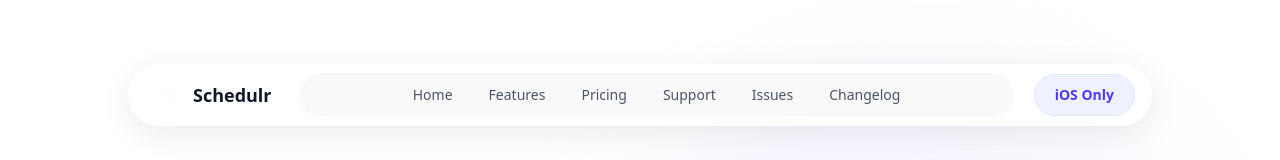
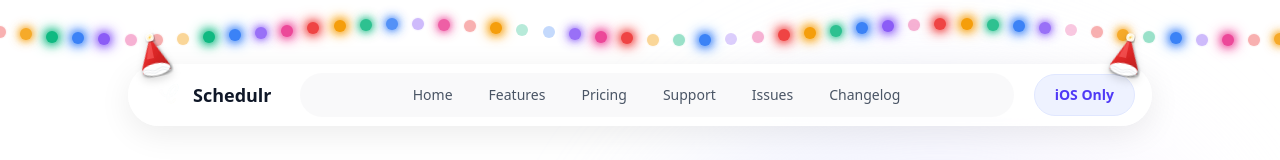
Before and after one commit to danblock97/schedulr-web, a Next.js app: page / in a window 1280 px wide. Shown: the top 160 px of the page. Built offline with nearby package versions, Linux system fonts and the light colour scheme.

Commit message:
feat: add Christmas decorations with interactive fairy lights and a Christmas tree component

```diff
--- a/app/layout.tsx
+++ b/app/layout.tsx
@@ -3,6 +3,8 @@ import { Inter, Outfit } from "next/font/google";
 import "./globals.css";
 import { Analytics } from "@vercel/analytics/react";
 import { SpeedInsights } from "@vercel/speed-insights/next";
+import FairyLights from "@/components/ui/FairyLights";
+import ChristmasTree from "@/components/ui/ChristmasTree";
 
 const inter = Inter({
   subsets: ["latin"],
@@ -61,6 +63,8 @@ export default function RootLayout({
         />
       </head>
       <body className={`${inter.variable} ${outfit.variable} font-sans antialiased`}>
+        <FairyLights />
+        <ChristmasTree />
         {/*
         <div
           className="sticky top-0 z-50 w-full bg-amber-100 border-b border-amber-200 text-amber-900 text-center px-4 py-3 text-sm"
--- a/components/layout/Navbar.tsx
+++ b/components/layout/Navbar.tsx
@@ -25,6 +25,117 @@ export function Navbar() {
   return (
     <div className="fixed top-16 left-0 right-0 z-50 flex justify-center px-4 pointer-events-none">
       <nav className="floating-nav rounded-full px-2 py-2 pointer-events-auto w-full max-w-5xl mx-auto flex items-center justify-between gap-3 relative">
+        {/* Christmas Hat - Left Corner */}
+        <div className="absolute left-0 -top-8 pointer-events-none transform -rotate-12 z-10">
+          <svg width="50" height="50" viewBox="0 0 100 100" className="drop-shadow-lg">
+            <defs>
+              <linearGradient id="hatGradientLeft" x1="0%" y1="0%" x2="100%" y2="100%">
+                <stop offset="0%" stopColor="#ff4444" />
+                <stop offset="50%" stopColor="#dc2626" />
+                <stop offset="100%" stopColor="#b91c1c" />
+              </linearGradient>
+              <filter id="shadowLeft">
+                <feDropShadow dx="2" dy="3" stdDeviation="3" floodOpacity="0.4" />
+              </filter>
+            </defs>
+            {/* Main hat cone */}
+            <path
+              d="M 50 8 L 22 68 L 22 78 L 78 78 L 78 68 Z"
+              fill="url(#hatGradientLeft)"
+              filter="url(#shadowLeft)"
+            />
+            {/* Highlight on hat */}
+            <path
+              d="M 50 8 L 35 50 L 50 50 Z"
+              fill="#ff6b6b"
+              opacity="0.5"
+            />
+            {/* White fluffy trim */}
+            <ellipse
+              cx="50"
+              cy="73"
+              rx="28"
+              ry="12"
+              fill="#ffffff"
+              filter="url(#shadowLeft)"
+            />
+            {/* Trim texture lines */}
+            <path
+              d="M 22 73 Q 30 68, 38 73 T 54 73 T 70 73 T 78 73"
+              stroke="#e5e7eb"
+              strokeWidth="1.5"
+              fill="none"
+            />
+            <path
+              d="M 22 78 Q 30 73, 38 78 T 54 78 T 70 78 T 78 78"
+              stroke="#e5e7eb"
+              strokeWidth="1.5"
+              fill="none"
+            />
+            {/* Pom pom */}
+            <circle cx="50" cy="8" r="8" fill="#ffffff" filter="url(#shadowLeft)" />
+            <circle cx="50" cy="8" r="6" fill="#fef3c7" />
+            <circle cx="48" cy="6" r="3" fill="#ffffff" opacity="0.9" />
+            <circle cx="52" cy="10" r="2.5" fill="#ffffff" opacity="0.7" />
+            <circle cx="50" cy="8" r="2" fill="#fbbf24" />
+          </svg>
+        </div>
+
+        {/* Christmas Hat - Right Corner */}
+        <div className="absolute right-0 -top-8 pointer-events-none transform rotate-12 z-10">
+          <svg width="50" height="50" viewBox="0 0 100 100" className="drop-shadow-lg">
+            <defs>
+              <linearGradient id="hatGradientRight" x1="0%" y1="0%" x2="100%" y2="100%">
+                <stop offset="0%" stopColor="#ff4444" />
+                <stop offset="50%" stopColor="#dc2626" />
+                <stop offset="100%" stopColor="#b91c1c" />
+              </linearGradient>
+              <filter id="shadowRight">
+                <feDropShadow dx="2" dy="3" stdDeviation="3" floodOpacity="0.4" />
+              </filter>
+            </defs>
+            {/* Main hat cone */}
+            <path
+              d="M 50 8 L 22 68 L 22 78 L 78 78 L 78 68 Z"
+              fill="url(#hatGradientRight)"
+              filter="url(#shadowRight)"
+            />
+            {/* Highlight on hat */}
+            <path
+              d="M 50 8 L 35 50 L 50 50 Z"
+              fill="#ff6b6b"
+              opacity="0.5"
+            />
+            {/* White fluffy trim */}
+            <ellipse
+              cx="50"
+              cy="73"
+              rx="28"
+              ry="12"
+              fill="#ffffff"
+              filter="url(#shadowRight)"
+            />
+            {/* Trim texture lines */}
+            <path
+              d="M 22 73 Q 30 68, 38 73 T 54 73 T 70 73 T 78 73"
+              stroke="#e5e7eb"
+              strokeWidth="1.5"
+              fill="none"
+            />
+            <path
+              d="M 22 78 Q 30 73, 38 78 T 54 78 T 70 78 T 78 78"
+              stroke="#e5e7eb"
+              strokeWidth="1.5"
+              fill="none"
+            />
+            {/* Pom pom */}
+            <circle cx="50" cy="8" r="8" fill="#ffffff" filter="url(#shadowRight)" />
+            <circle cx="50" cy="8" r="6" fill="#fef3c7" />
+            <circle cx="48" cy="6" r="3" fill="#ffffff" opacity="0.9" />
+            <circle cx="52" cy="10" r="2.5" fill="#ffffff" opacity="0.7" />
+            <circle cx="50" cy="8" r="2" fill="#fbbf24" />
+          </svg>
+        </div>
         {/* Logo */}
         <Link href="/" className="flex items-center space-x-2 px-4 shrink-0">
           <Image
--- /dev/null
+++ b/components/ui/ChristmasTree.tsx
@@ -0,0 +1,18 @@
+"use client";
+
+import XmasTree from "react-xmas-tree/react";
+
+export default function ChristmasTree() {
+  return (
+    <div className="fixed bottom-4 left-4 z-40 pointer-events-none">
+      <XmasTree
+        position={{
+          position: "relative",
+        }}
+        containerClass="scale-75"
+        lightColors={["#ef4444", "#f59e0b", "#10b981", "#3b82f6", "#8b5cf6", "#ec4899"]}
+        starColor="#fbbf24"
+      />
+    </div>
+  );
+}
--- /dev/null
+++ b/components/ui/FairyLights.tsx
@@ -0,0 +1,73 @@
+"use client";
+
+import { useEffect, useState } from "react";
+
+export default function FairyLights() {
+  const [lights, setLights] = useState<boolean[]>([]);
+
+  useEffect(() => {
+    // Create array of 50 lights
+    const initialLights = Array.from({ length: 50 }, () => Math.random() > 0.5);
+    setLights(initialLights);
+
+    // Animate lights with random blinking
+    const interval = setInterval(() => {
+      setLights((prev) => prev.map(() => Math.random() > 0.3));
+    }, 500);
+
+    return () => clearInterval(interval);
+  }, []);
+
+  return (
+    <div className="fixed top-0 left-0 right-0 h-16 z-40 pointer-events-none overflow-hidden">
+      <div className="relative w-full h-full">
+        {/* Wire */}
+        <svg className="absolute top-0 left-0 w-full h-full" style={{ height: "64px" }}>
+          <path
+            d={`M 0,32 ${Array.from({ length: 50 }, (_, i) => {
+              const x = (i / 49) * 100;
+              const y = 32 + Math.sin(i * 0.3) * 8;
+              return `L ${x}%,${y}`;
+            }).join(" ")}`}
+            stroke="#d4a574"
+            strokeWidth="2"
+            fill="none"
+            className="drop-shadow-sm"
+          />
+        </svg>
+
+        {/* Lights */}
+        {lights.map((isOn, i) => {
+          const x = (i / 49) * 100;
+          const y = 32 + Math.sin(i * 0.3) * 8;
+          const colors = ["#ef4444", "#f59e0b", "#10b981", "#3b82f6", "#8b5cf6", "#ec4899"];
+          const color = colors[i % colors.length];
+
+          return (
+            <div
+              key={i}
+              className="absolute"
+              style={{
+                left: `${x}%`,
+                top: `${y}px`,
+                transform: "translate(-50%, -50%)",
+              }}
+            >
+              <div
+                className={`w-3 h-3 rounded-full transition-all duration-300 ${
+                  isOn ? "opacity-100" : "opacity-30"
+                }`}
+                style={{
+                  backgroundColor: color,
+                  boxShadow: isOn
+                    ? `0 0 8px ${color}, 0 0 12px ${color}, 0 0 16px ${color}`
+                    : "none",
+                }}
+              />
+            </div>
+          );
+        })}
+      </div>
+    </div>
+  );
+}
--- a/package.json
+++ b/package.json
@@ -20,6 +20,7 @@
     "react": "19.2.0",
     "react-dom": "19.2.0",
     "react-intersection-observer": "^10.0.0",
+    "react-xmas-tree": "^1.1.1",
     "tailwind-merge": "^3.3.1"
   },
   "devDependencies": {
```
Also changed, not shown: 1 other file (tests, documents, lock files or other folders).
